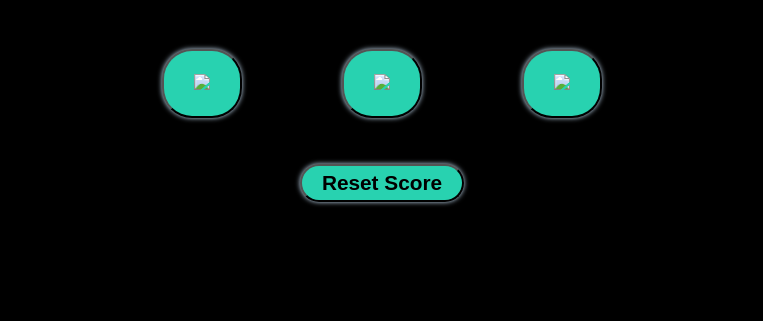
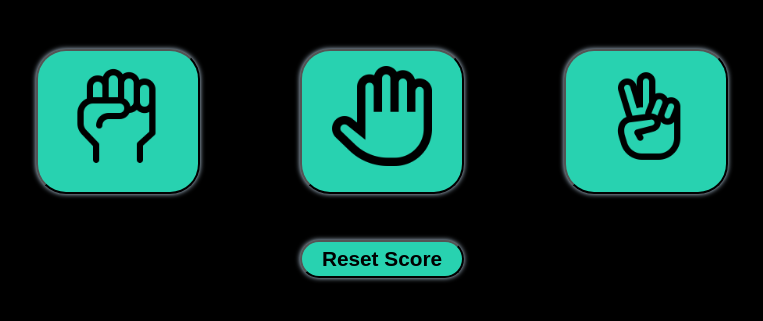
Before and after one commit to ParthSharma005/Rock-Paper-Scissors-Js, a plain HTML site: page index.html in a window 1280 px wide. Shown: the part 105-426 px from the top of the page, without its empty margins (258-1021 px from the left). Drawn offline with Linux system fonts and the light colour scheme.

Commit message:
Update image paths in index.html

```diff
--- a/index.html
+++ b/index.html
@@ -5,14 +5,14 @@
     <meta name="viewport" content="width=device-width, initial-scale=1.0">
     <title> Rock Paper Scissors</title>
     <link rel="stylesheet" href="RPS2.css">
-    <link rel="icon" href="rock-paper-scissors.png">
+    <link rel="icon" href="images/rock-paper-scissors.png">
 </head>
 <body>
     <h1>ROCK PAPER SCISSORS</h1>
     <div class="move">
-    <button onclick="judge('Rock')"><img src="rock.png"></button>
-    <button onclick="judge('Paper')"><img src="paper.png"></button>
-    <button onclick="judge('Scissors')"><img src="scissors.png"></button>
+    <button onclick="judge('Rock')"><img src="images/rock.png"></button>
+    <button onclick="judge('Paper')"><img src="images/paper.png"></button>
+    <button onclick="judge('Scissors')"><img src="images/scissors.png"></button>
     </div>
     <br>
     <p class="text" id="js-result"></p>
```
